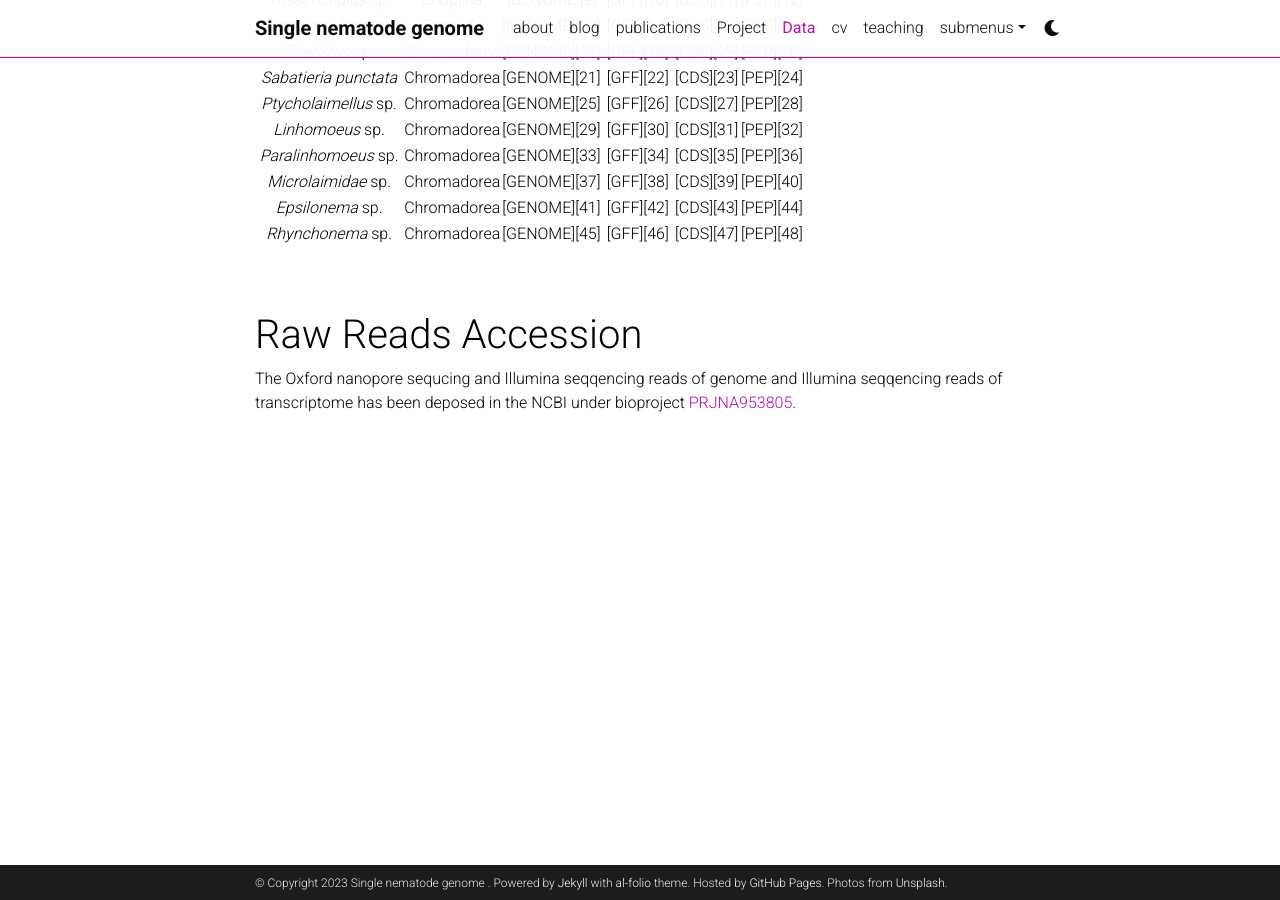
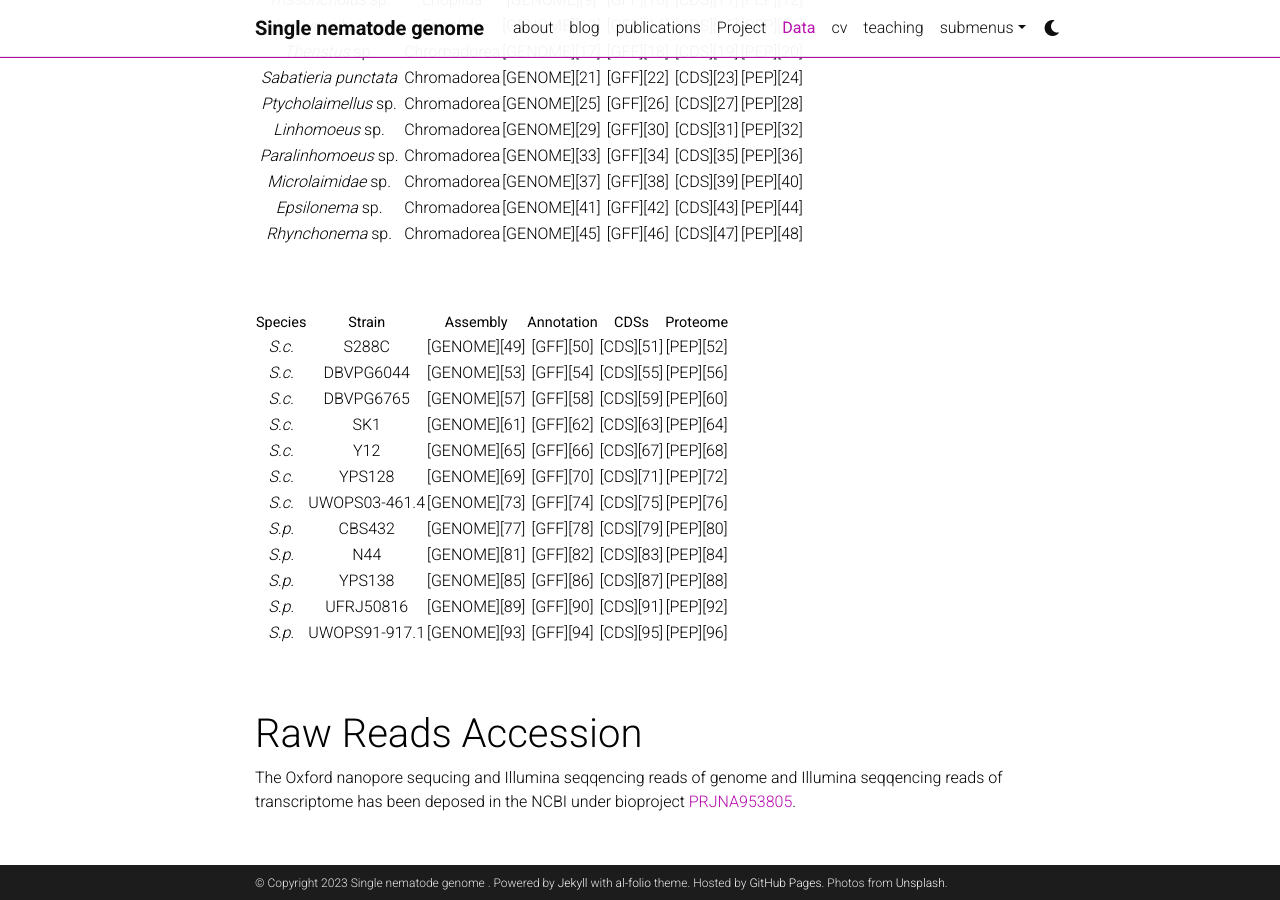
Before and after one commit to YiChienLee1010/Single-nematode-genome, a Jekyll site: the page built from _pages/data.md, in a window 1280 px wide and 900 px high, scrolled down 842 px. Built offline with Jekyll 4.4.1, drawn with Linux system fonts in a browser that asks for light colours; comment, search, counter and statistics services are not loaded; a style sheet for code colours, icons or effects is not loaded.

Commit message:
Update data.md

```diff
--- a/_pages/data.md
+++ b/_pages/data.md
@@ -52,6 +52,39 @@ Here, we provide all the assembly, annotation, CDSs, and proteome files as follo
 
 <br><br>
 
+
+|---
+|Species|Strain|Assembly|Annotation|CDSs|Proteome
+|:-:|:-:|:-:|:-:|:-:|:-:
+|*S.c.*|S288C|[GENOME][49]|[GFF][50]|[CDS][51]|[PEP][52]
+|:-:|:-:|:-:|:-:|:-:|:-:
+|*S.c.*|DBVPG6044|[GENOME][53]|[GFF][54]|[CDS][55]|[PEP][56]
+|:-:|:-:|:-:|:-:|:-:|:-:
+|*S.c.*|DBVPG6765|[GENOME][57]|[GFF][58]|[CDS][59]|[PEP][60]
+|:-:|:-:|:-:|:-:|:-:|:-:
+|*S.c.*|SK1|[GENOME][61]|[GFF][62]|[CDS][63]|[PEP][64]
+|:-:|:-:|:-:|:-:|:-:|:-:
+|*S.c.*|Y12|[GENOME][65]|[GFF][66]|[CDS][67]|[PEP][68]
+|:-:|:-:|:-:|:-:|:-:|:-:
+|*S.c.*|YPS128|[GENOME][69]|[GFF][70]|[CDS][71]|[PEP][72]
+|:-:|:-:|:-:|:-:|:-:|:-:
+|*S.c.*|UWOPS03-461.4|[GENOME][73]|[GFF][74]|[CDS][75]|[PEP][76]
+|:-:|:-:|:-:|:-:|:-:|:-:
+|*S.p.*|CBS432|[GENOME][77]|[GFF][78]|[CDS][79]|[PEP][80]
+|:-:|:-:|:-:|:-:|:-:|:-:
+|*S.p.*|N44|[GENOME][81]|[GFF][82]|[CDS][83]|[PEP][84]
+|:-:|:-:|:-:|:-:|:-:|:-:
+|*S.p.*|YPS138|[GENOME][85]|[GFF][86]|[CDS][87]|[PEP][88]
+|:-:|:-:|:-:|:-:|:-:|:-:
+|*S.p.*|UFRJ50816|[GENOME][89]|[GFF][90]|[CDS][91]|[PEP][92]
+|:-:|:-:|:-:|:-:|:-:|:-:
+|*S.p.*|UWOPS91-917.1|[GENOME][93]|[GFF][94]|[CDS][95]|[PEP][96]
+|---
+
+
+
+<br><br>
+
 # Raw Reads Accession
 The Oxford nanopore sequcing and Illumina seqqencing reads of genome and Illumina seqqencing reads of transcriptome has been deposed in the NCBI under bioproject [PRJNA953805](https://www.ncbi.nlm.nih.gov/bioproject/PRJNA953805).
 
```
